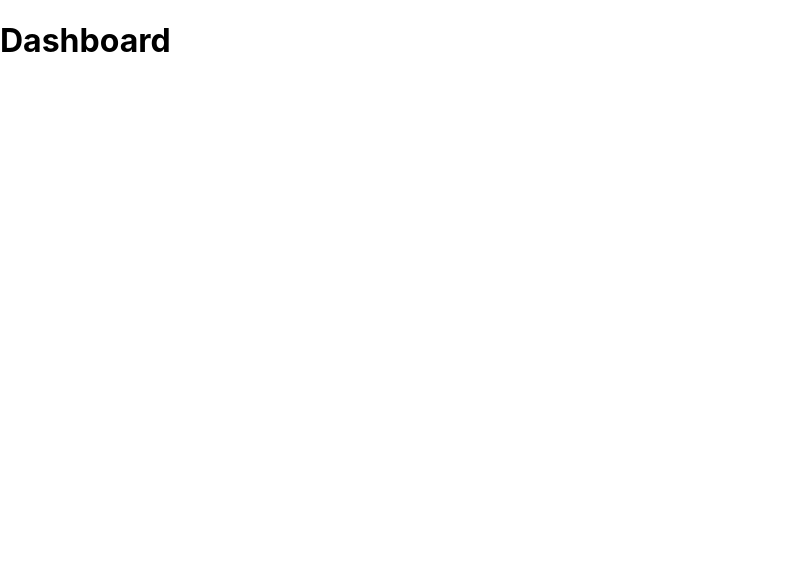
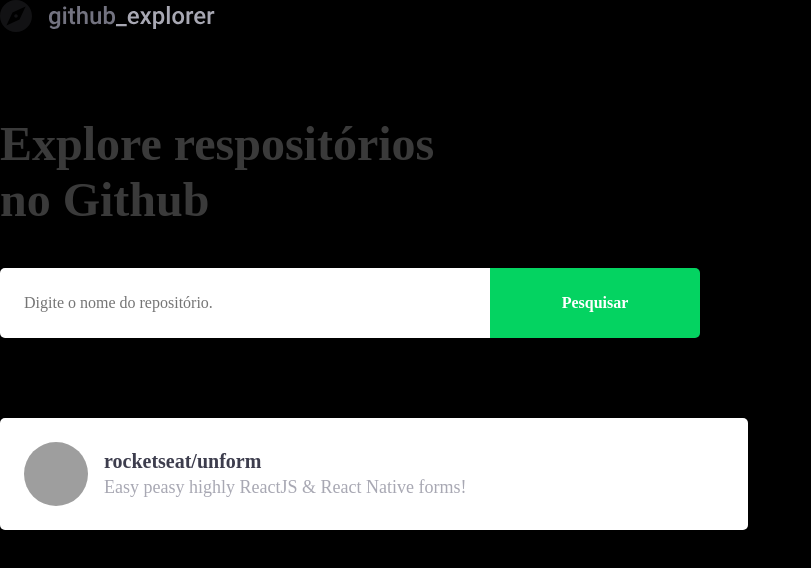
Before and after one commit to saulossg/05-primeiro-projeto-react, a React (Create React App) app: page / in a window 1280 px wide. Shown: the top 568 px of the page, without its empty margins (0-811 px from the left). Built offline with nearby package versions, Linux system fonts and the light colour scheme; grey boxes are pictures that could not be loaded.

Commit message:
add pacote react icon e alterado o estilo.

```diff
--- a/package.json
+++ b/package.json
@@ -10,8 +10,11 @@
     "@types/node": "^12.0.0",
     "@types/react": "^16.9.0",
     "@types/react-dom": "^16.9.0",
+    "@types/styled-components": "^5.1.0",
+    "polished": "^3.6.5",
     "react": "^16.13.1",
     "react-dom": "^16.13.1",
+    "react-icons": "^3.10.0",
     "react-router-dom": "^5.2.0",
     "react-scripts": "3.4.1",
     "styled-components": "^5.1.1",
--- a/public/index.html
+++ b/public/index.html
@@ -10,6 +10,7 @@
       content="Web site created using create-react-app"
     />
     <title>React App</title>
+    <link href="https://fonts.googleapis.com/css2?family=Roboto:wght@700&display=swap" rel="stylesheet">
   </head>
   <body>
     <noscript>You need to enable JavaScript to run this app.</noscript>
--- a/src/App.tsx
+++ b/src/App.tsx
@@ -1,11 +1,15 @@
 import React from 'react';
+import { BrowserRouter } from 'react-router-dom';
+import GlobalStyles from './styles/global';
 import Routes from './routes';
-import { BrowserRouter } from 'react-router-dom';
 
 const App: React.FC = () => (
-  <BrowserRouter>
-    <Routes />
-  </BrowserRouter>
+  <>
+    <BrowserRouter>
+      <Routes />
+    </BrowserRouter>
+    <GlobalStyles />
+  </>
 );
 
 export default App;
--- a/src/pages/Dashboard/index.tsx
+++ b/src/pages/Dashboard/index.tsx
@@ -1,7 +1,31 @@
 import React from 'react';
+import { Title, Form, Repositories } from './styles';
+import logoImg from '../../assets/logo.svg';
 
 const Dashboard: React.FC = () => {
-  return <h1>Dashboard</h1>
-}
+  return (
+    <>
+      <img src={logoImg} alt="Github Explorer" />
+      <Title>Explore respositórios no Github</Title>
+      <Form>
+        <input placeholder="Digite o nome do repositório." />
+        <button type="submit">Pesquisar</button>
+      </Form>
+
+      <Repositories>
+        <a href="teste">
+          <img
+            src="https://avatars3.githubusercontent.com/u/19997019?s=400&u=a9bf7b20398b2f42cae69e2ce24bf34eebd9a476&v=4"
+            alt="Saulo Gomes"
+          />
+          <div>
+            <strong>rocketseat/unform</strong>
+            <p>Easy peasy highly ReactJS & React Native forms!</p>
+          </div>
+        </a>
+      </Repositories>
+    </>
+  );
+};
 
 export default Dashboard;
--- /dev/null
+++ b/src/pages/Dashboard/styles.ts
@@ -0,0 +1,81 @@
+import styled from 'styled-components';
+import { shade } from 'polished';
+
+export const Title = styled.h1`
+  font-size: 48px;
+  color: #3a3a3a;
+  max-width: 450px;
+  line-height: 56px;
+  margin-top: 80px;
+`;
+
+export const Form = styled.form`
+  margin-top: 40px;
+  max-width: 700px;
+  display: flex;
+
+  input {
+    flex: 1;
+    height: 70px;
+    padding: 0 24px;
+    border: 0;
+    border-radius: 5px 0 0 5px;
+
+    &::placeholder {
+      color: '#a8a8b3';
+    }
+  }
+
+  button {
+    width: 210px;
+    height: 70px;
+    background: #04d361;
+    border-radius: 0px 5px 5px 0px;
+    border: 0;
+    color: #fff;
+    font-weight: bold;
+    transition: background-color 0.2s;
+
+    &:hover {
+      background: ${shade(0.2, '#04d361')};
+    }
+  }
+`;
+
+export const Repositories = styled.div`
+  margin-top: 80px;
+  max-width: 700px;
+
+  a {
+    background: #fff;
+    border-radius: 5px;
+    width: 100%;
+    padding: 24px;
+    display: block;
+    text-decoration: none;
+
+    display: flex;
+    align-items: center;
+
+    img {
+      width: 64px;
+      height: 64px;
+      border-radius: 50%;
+    }
+
+    div {
+      margin-left: 16px;
+
+      strong {
+        font-size: 20px;
+        color: #3d3d4d;
+      }
+
+      p {
+        font-size: 18px;
+        color: #a8a8b3;
+        margin-top: 4px;
+      }
+    }
+  }
+`;
--- /dev/null
+++ b/src/react-app-env.d.ts
@@ -0,0 +1 @@
+/// <reference types="react-scripts" />
--- /dev/null
+++ b/src/styles/global.ts
@@ -0,0 +1,21 @@
+import { createGlobalStyle } from 'styled-components';
+
+export default createGlobalStyle`
+* {
+  margin: 0;
+  padding: 0;
+  outline: 0;
+  box-sizing: boder-box;
+}
+
+body {
+  /* background: #F0F0F5; */
+  background: #000;
+  -webkit-font-smoothing: antialiased;
+}
+
+body, input, button {
+  font: 16px Roboto sans-serif;
+}
+
+`;
```
Also changed, not shown: src/assets/logo.svg (added).
